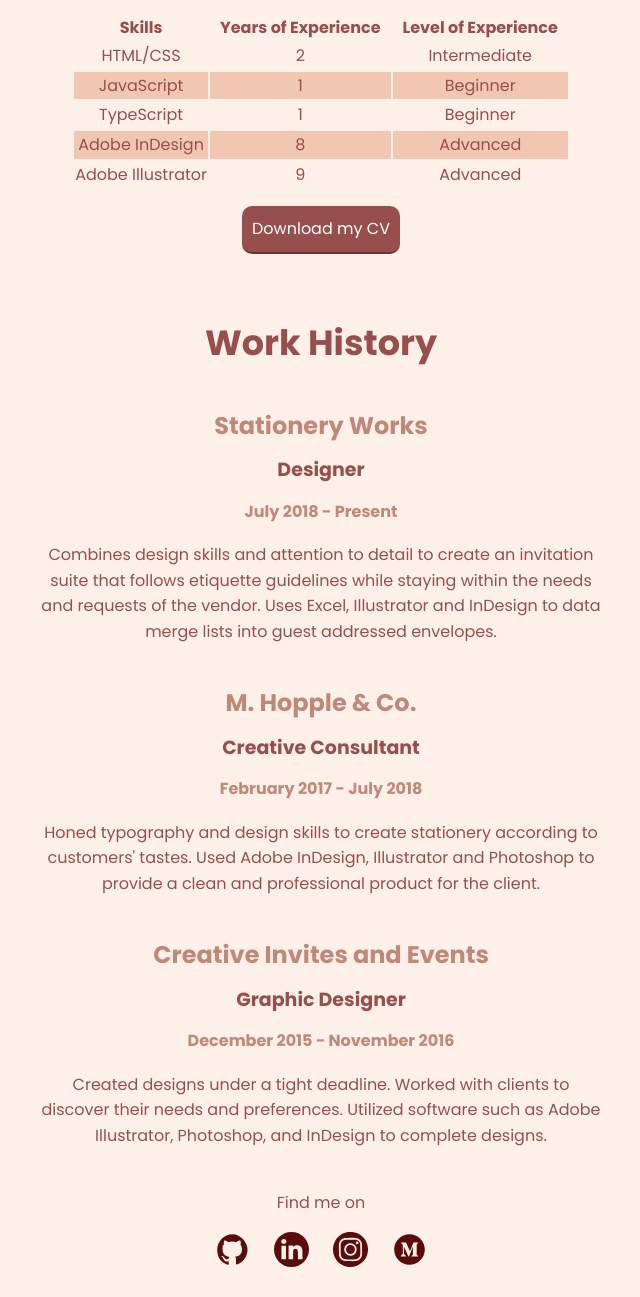
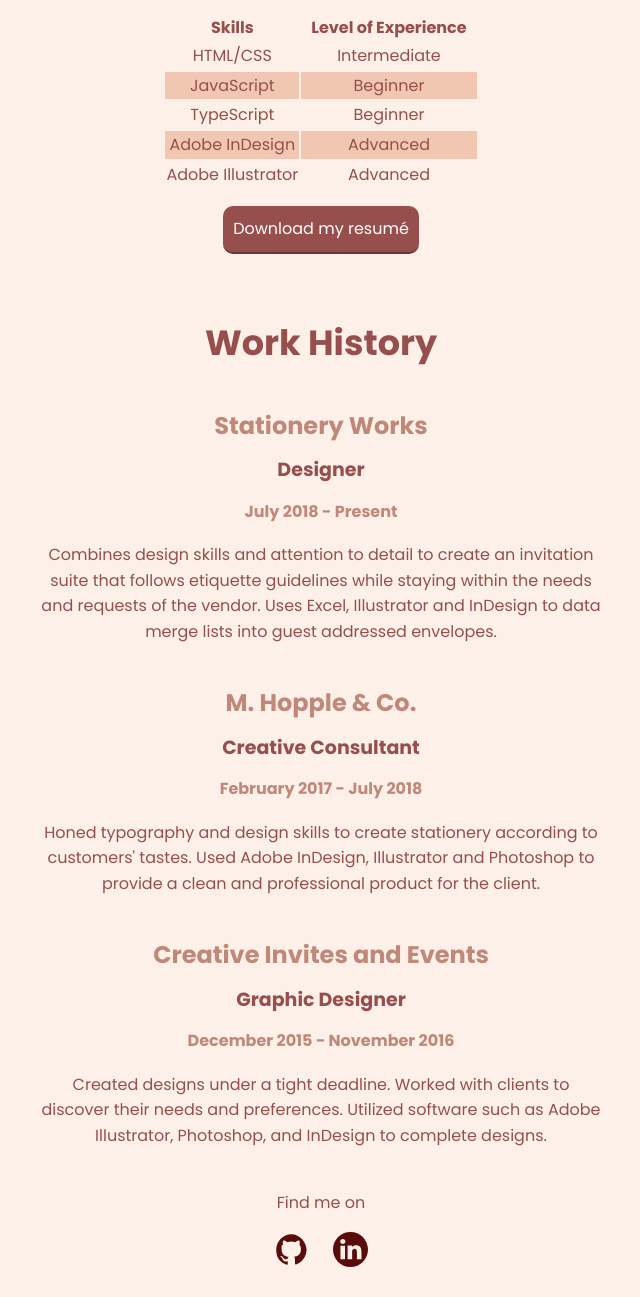
Before and after one commit to raschkatie/portfolio-website, a plain HTML site: page about.html in a window 1280 px wide. Shown: the part 323-1620 px from the top of the page, without its empty margins (319-959 px from the left). Drawn offline with Linux system fonts and the light colour scheme.

Commit message:
Updated social media links / 'Work' tab to 'Projects'

```diff
--- a/about.html
+++ b/about.html
@@ -25,7 +25,7 @@
                         <a href="about.html" role="menuitem" class="navigation-list__item navigation-list__item--active">About Me</a>
                     </li>
                     <li role="presentation">
-                        <a href="work.html" role="menuitem" class="navigation-list__item">Work</a>
+                        <a href="projects.html" role="menuitem" class="navigation-list__item">Projects</a>
                     </li>
                     <li role="presentation">
                         <a href="contact.html" role="menuitem" class="navigation-list__item">Contact</a>
@@ -44,40 +44,34 @@
                 <thead>
                     <tr>
                         <th>Skills</th>
-                        <th>Years of Experience</th>
                         <th>Level of Experience</th>
                     </tr>
                 </thead>
                 <tbody>
                     <tr>
                         <td>HTML/CSS</td>
-                        <td>2</td>
                         <td>Intermediate</td>
                     </tr>
                     <tr class="about-info__odd-row">
                         <td>JavaScript</td>
-                        <td>1</td>
                         <td>Beginner</td>
                     </tr>
                     <tr>
                         <td>TypeScript</td>
-                        <td>1</td>
                         <td>Beginner</td>
                     </tr>
                     <tr class="about-info__odd-row">
                         <td>Adobe InDesign</td>
-                        <td>8</td>
                         <td>Advanced</td>
                     </tr>
                     <tr>
                         <td>Adobe Illustrator</td>
-                        <td>9</td>
                         <td>Advanced</td>
                     </tr>
                 </tbody>
             </table>
 
-            <p><a href="files/katierasch-cv.pdf" class="button" download>Download my CV</a></p>
+            <p><a href="files/katierasch-cv.pdf" class="button" download>Download my resumé</a></p>
             </div>
 
             <div class="work-history">
@@ -113,12 +107,6 @@
                 <a href="https://www.linkedin.com/in/katierasch/" class="social-media__icon" target="_blank">
                     <img src="img/linkedin-1.svg" alt="LinkedIn" class="social-media__img">
                 </a>
-                <a href="https://www.instagram.com/katiembond/" class="social-media__icon" target="_blank">
-                    <img src="img/instagram-edit.svg" alt="Instagram" class="social-media__img">
-                </a>
-                <a href="https://medium.com/@raschkatie" class="social-media__icon" target="_blank">
-                    <img src="img/medium-circle-1.svg" alt="Medium" class="social-media__img">
-                </a>
             </div>
         </footer>
 
```
Also changed, not shown: contact.html (+1 -7 lines), index.html (+1 -7 lines), projects.html (renamed from work.html, +14 -20 lines), img/github-1-01.svg (added).
